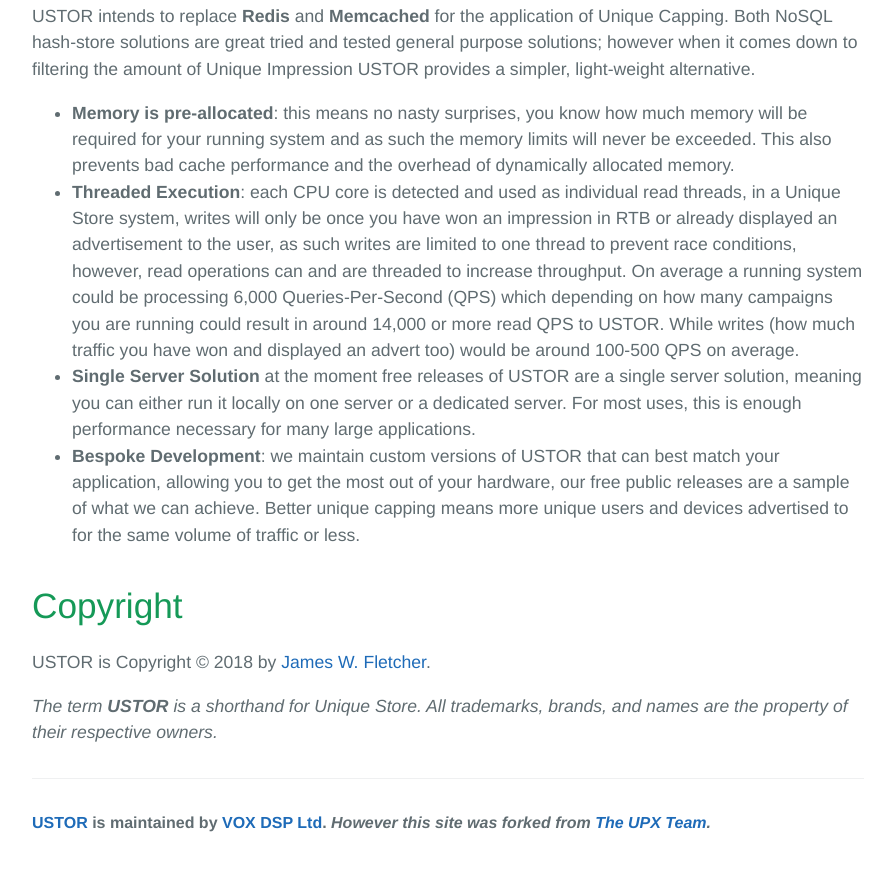
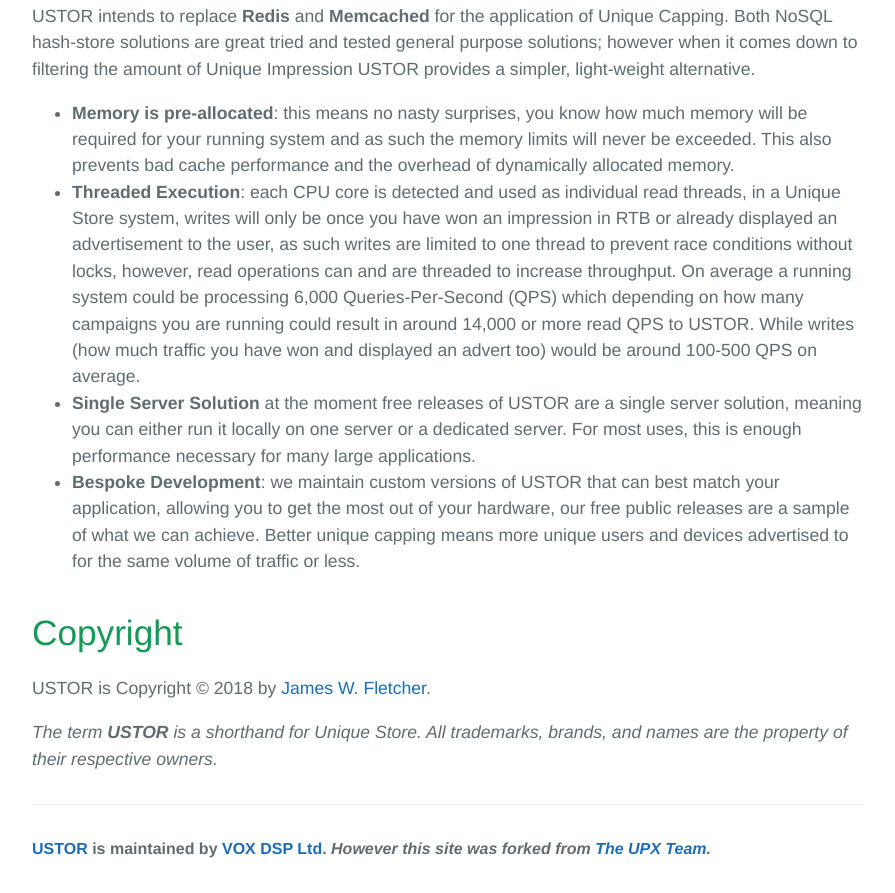
Before and after one commit to USTOR-C/ustor-c.github.io, a plain HTML site: page index.html in a window 1280 px wide. Shown: the part 857-1750 px from the top of the page, without its empty margins (192-1087 px from the left). Before the commit the page ends 1724 px from the top, so only its background shows below. Drawn offline with Linux system fonts and the light colour scheme; a web font is replaced by a local one.

Commit message:
Update index.html

```diff
--- a/index.html
+++ b/index.html
@@ -53,7 +53,7 @@
         <li>
         <strong>Threaded Execution</strong>: each CPU core is detected and used as individual read threads, in a Unique Store
         system, writes will only be once you have won an impression in RTB or already displayed an advertisement to the user,
-        as such writes are limited to one thread to prevent race conditions, however, read operations can and are threaded
+        as such writes are limited to one thread to prevent race conditions without locks, however, read operations can and are threaded
         to increase throughput. On average a running system could be processing 6,000 Queries-Per-Second (QPS) which
         depending on how many campaigns you are running could result in around 14,000 or more read QPS to USTOR. While writes
         (how much traffic you have won and displayed an advert too) would be around 100-500 QPS on average.</li>
```
